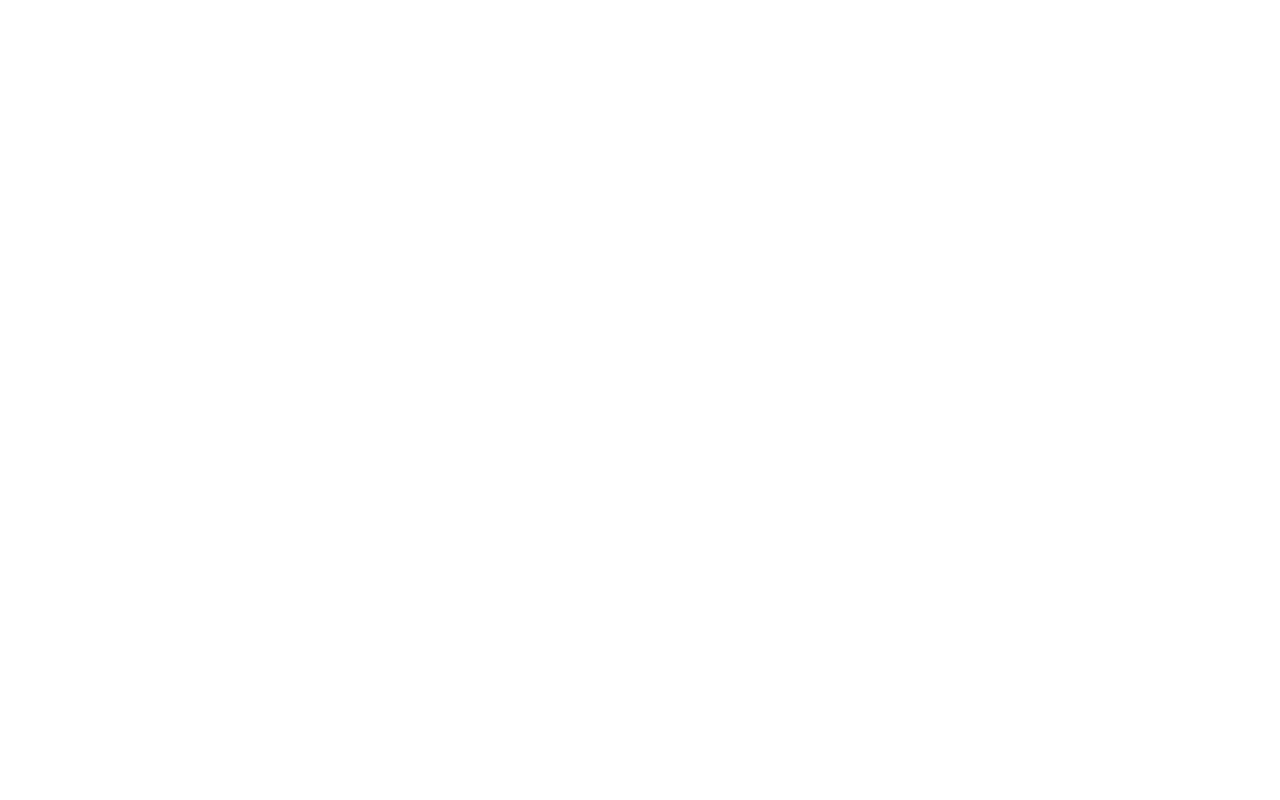
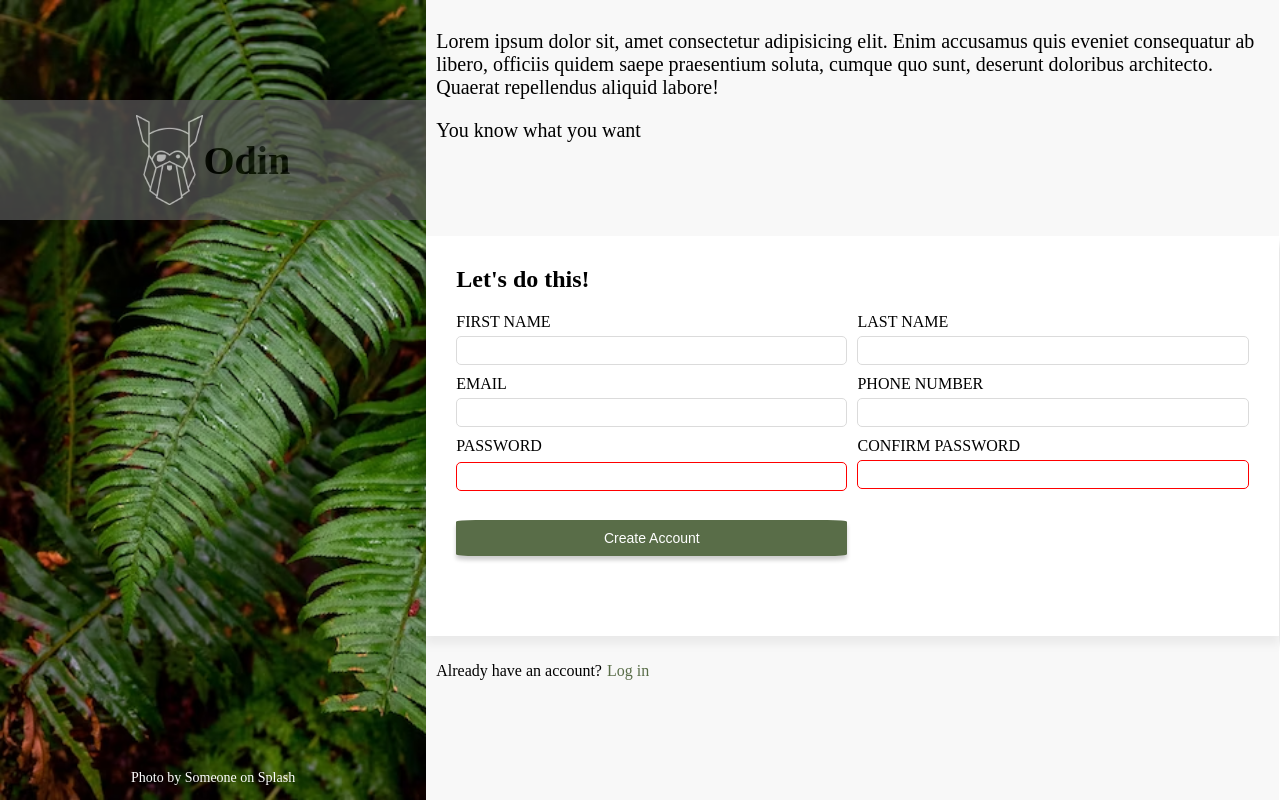
Before and after one commit to FedericoRojo/form, a plain HTML site: page index.html in a window 1280 px wide. Drawn offline with Linux system fonts and the light colour scheme.

Commit message:
Form casi terminado, chequeo email y contraseña realizado

```diff
--- a/index.html
+++ b/index.html
@@ -6,8 +6,61 @@
     <meta name="viewport" content="width=device-width, initial-scale=1.0">
     <title>Document</title>
     <link rel="stylesheet" href="style.css">
+    <script src="main.js" defer></script>
 </head>
 <body>
-
+    <div class="general-container">
+        <div class="sidebar">
+            <div class="logo-container">
+                <img src="logo.png" alt="Logo image">
+                <h2>Odin</h2>
+            </div>
+            <p>Photo by Someone on Splash</p>
+        </div>
+        <div class="right-container">
+            <div class="first">
+                <p>Lorem ipsum dolor sit, amet consectetur adipisicing elit.
+                    Enim accusamus quis eveniet consequatur ab libero, officiis
+                    quidem saepe praesentium soluta, cumque quo sunt, deserunt doloribus
+                     architecto. Quaerat repellendus aliquid labore!</p>
+                <p>You know what you want</p>
+            </div>
+            <div class="second shadow-box">
+                <h2>Let's do this!</h2>
+                <form class="form-grid" id="form">
+                    <div>
+                        <label for="first_name">FIRST NAME</label>
+                        <input type="text" id="first_name" name="first_name">
+                    </div>
+                    <div>
+                        <label for="last_name">LAST NAME</label>
+                    <input type="text" id="last_name" name="last_name">
+                    </div>
+                    <div>
+                        <label for="email">EMAIL</label>
+                        <input type="email" id="email" name="email" required  pattern="[a-z0-9._%+-]+@[a-z0-9.-]+\.[a-z]{2,}$">
+                    </div>
+                    <div>
+                        <label for="phone_number">PHONE NUMBER</label>
+                        <input type="tel" id="phone_number" name="phone_number">
+                    </div>
+                    <div class="div-password">
+                        <label for="password">PASSWORD</label>
+                        <input type="password" id="password" name="password" required>
+                        <p class="error-message"></p>
+                    </div>
+                    <div class="div-password">
+                        <label for="confirm_password">CONFIRM PASSWORD</label>
+                        <input type="password" id="confirm_password" name="confirm_password" required>
+                        <p></p>
+                    </div>
+                    <div class="button"><button type="submit">Create Account</button></div>
+                </form>
+            </div>
+            <div class="third">
+                <p>Already have an account?<a>Log in</a></p>
+            </div>
+        </div>
+    </div>
 </body>
 </html>
--- /dev/null
+++ b/main.js
@@ -0,0 +1,39 @@
+document.getElementById('form').addEventListener('submit', function(event) {
+
+    // Retrieve form data
+    var password = document.getElementById('password').value;
+    var confirmPassword = document.getElementById('confirm_password').value;
+
+    // Perform necessary checks
+    var errorMessage = '';
+    var errorMessageElement = document.querySelector('.error-message');
+    if (password != confirmPassword) {
+
+        event.preventDefault();
+        errorMessage = '*Passwords do not match.';
+
+        errorMessageElement.textContent = errorMessage;
+        errorMessageElement.style.display = 'block';
+
+        document.getElementById('password').classList.add('error-input');
+        document.getElementById('confirm_password').classList.add('error-input');
+
+        return;
+    }else{
+        // Clear error message and proceed with further actions
+        errorMessageElement.textContent = '';
+        errorMessageElement.style.display = 'none';
+    }
+
+  });
+
+
+// Add event listeners to remove the red border on input click
+document.getElementById('password').addEventListener('click', function() {
+    this.classList.remove('error-input');
+    document.querySelector('.error-message').textContent = '';
+});
+
+document.getElementById('confirm_password').addEventListener('click', function() {
+    this.classList.remove('error-input');
+});
--- a/style.css
+++ b/style.css
@@ -0,0 +1,148 @@
+body {
+    margin: 0;
+    padding: 0;
+}
+
+.general-container {
+    display: grid;
+    grid-template-columns: 33.3% 66.6%;
+}
+
+
+.right-container {
+    height: 100vh;
+    display: grid;
+    grid-template-rows: repeat(3, minmax(100px, auto));
+}
+
+.right-container div {
+    flex: 1;
+}
+
+.sidebar {
+    display: flex;
+    flex-direction: column;
+    height: 100vh;
+    background-image: url(sidebar-img.avif);
+    background-repeat: no-repeat;
+    background-size: cover;
+    align-items: flex-start;
+    overflow: auto;
+}
+
+.sidebar p {
+    font-size: 14px;
+    margin-top: auto;
+    align-self: center;
+    color: white;
+}
+
+.first > p {
+    color: black;
+    font-size: 20px;
+}
+
+.first, .third {
+    background-color: rgba(245, 245, 245, 0.726);
+    padding: 10px;
+}
+
+button{
+    border-style: none;
+    border-radius: 5%;
+    font-size: 14px;
+    color: white;
+    padding: 10px 30px;
+    background-color: #596D48;
+    box-shadow: 0px 4px 4px rgba(0, 0, 0, 0.2);
+}
+
+.shadow-box {
+    box-shadow: 0px 8px 8px rgba(0, 0, 0, 0.2); /* Apply a box shadow */
+}
+
+.logo-container img {
+    height: 90px;
+}
+
+.logo-container > h2 {
+    font-size: 40px;
+}
+
+.logo-container {
+    display: flex;
+    background-color: rgb(90, 90, 90);
+    opacity: 70%;
+    margin-top: 100px;
+    height: 120px;
+}
+
+.logo-container {
+    width: 100%;
+    display: flex;
+    align-items: center;
+    justify-content: center;
+}
+
+a {
+    color: #596D48;
+    padding-left: 5px;
+}
+
+.form-grid {
+    display: grid;
+    grid-template-columns: repeat(2, 1fr);
+    grid-gap: 10px;
+}
+
+.form-grid div {
+    display: grid;
+    grid-template-rows: auto auto;
+    grid-gap: 5px;
+}
+
+label, input {
+    grid-column: 1;
+}
+
+input {
+    border-radius: 5px;
+    border: 1px solid rgb(219, 219, 219);
+    height: 25px;
+}
+
+.second {
+    padding: 10px 30px;
+}
+
+
+input:focus {
+    outline: none;
+    border-color: blue; /* Border color on focus */
+    box-shadow: 0 0 5px rgba(0, 0, 255, 0.3); /* Box shadow on focus */
+}
+
+input[type="password"]:invalid, input[type="password"]:required:invalid{
+    border: 1px solid red;
+}
+
+.error-input{
+    border: 1px solid red;
+}
+
+input[type="password"]:invalid{
+    border: red;
+}
+
+
+input[type="password"]{
+    margin-bottom: 0px;
+}
+.div-password > p {
+    margin-top: 0px;
+}
+
+.error-message{
+    font-size: 12px;
+    color: red;
+}
```
Also changed, not shown: logo.png (added), sidebar-img.avif (added), sign-up-form.png (added).
